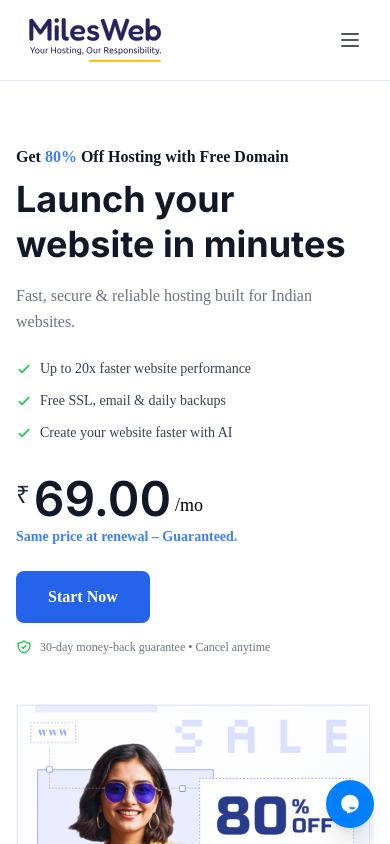
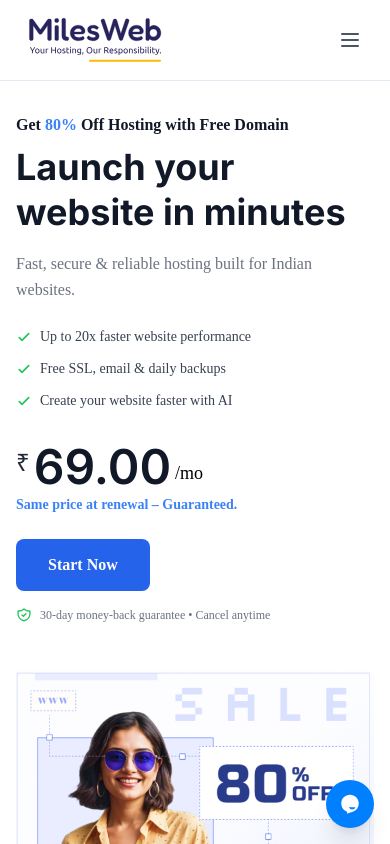
Before and after one commit to tirtheshnehete/milesweb, a Next.js app: page / in a window 390 px wide. Shown: the top 844 px of the page. Built offline with nearby package versions, Linux system fonts and the light colour scheme.

Commit message:
Improve Responsivness

```diff
--- a/src/components/Hero.jsx
+++ b/src/components/Hero.jsx
@@ -1,7 +1,7 @@
 export default function Hero() {
   return (
     <section className="bg-white text-gray-900 overflow-hidden relative">
-      <div className="max-w-7xl mx-auto px-4 sm:px-6 lg:px-8 py-16 lg:py-20">
+      <div className="max-w-7xl mx-auto px-4 sm:px-6 lg:px-8 py-8 lg:py-20">
         <div className="grid lg:grid-cols-2 gap-12 items-center">
           {/* Left */}
           <div>
```
